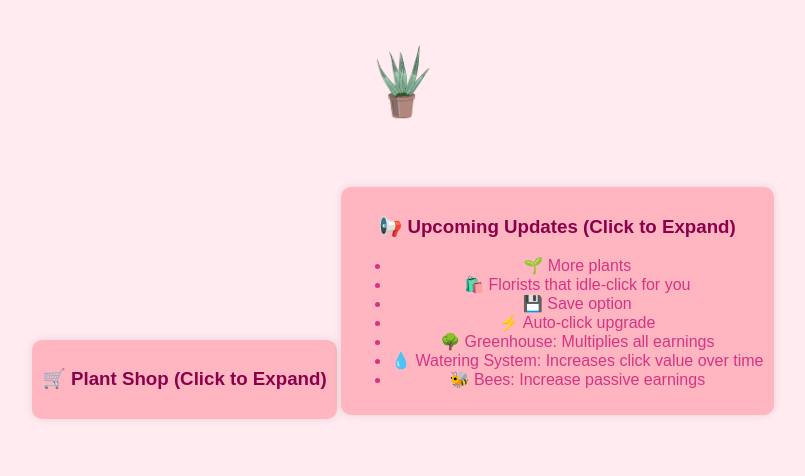
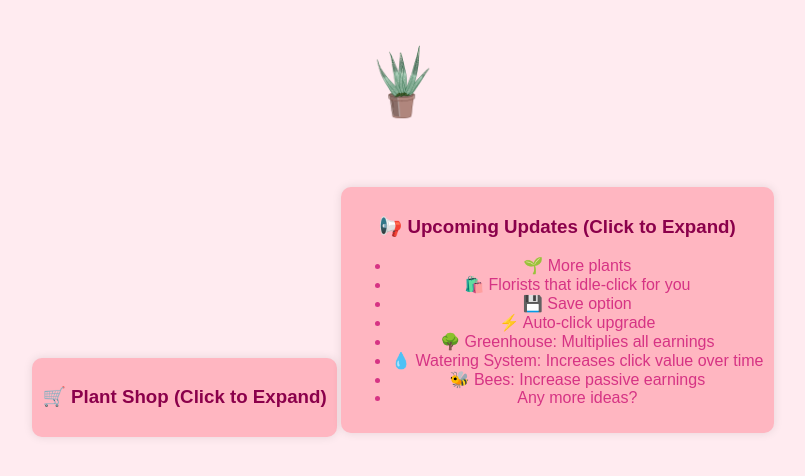
Before and after one commit to tara-nd/plant-game, a plain HTML site: page index.html in a window 1280 px wide. Both pictures are taken after a click on the element "📢 Upcoming Updates (Click to Expand)". Shown: the part 112-588 px from the top of the page, without its empty margins (237-1042 px from the left). Drawn offline with Linux system fonts and the light colour scheme.

Commit message:
Force Github pages rebuild

```diff
--- a/index.html
+++ b/index.html
@@ -41,6 +41,7 @@
             <li>🌳 Greenhouse: Multiplies all earnings</li>
             <li>💧 Watering System: Increases click value over time</li>
             <li>🐝 Bees: Increase passive earnings</li>
+            <li>Any more ideas?</li>
         </ul>
     </div>
 
```
